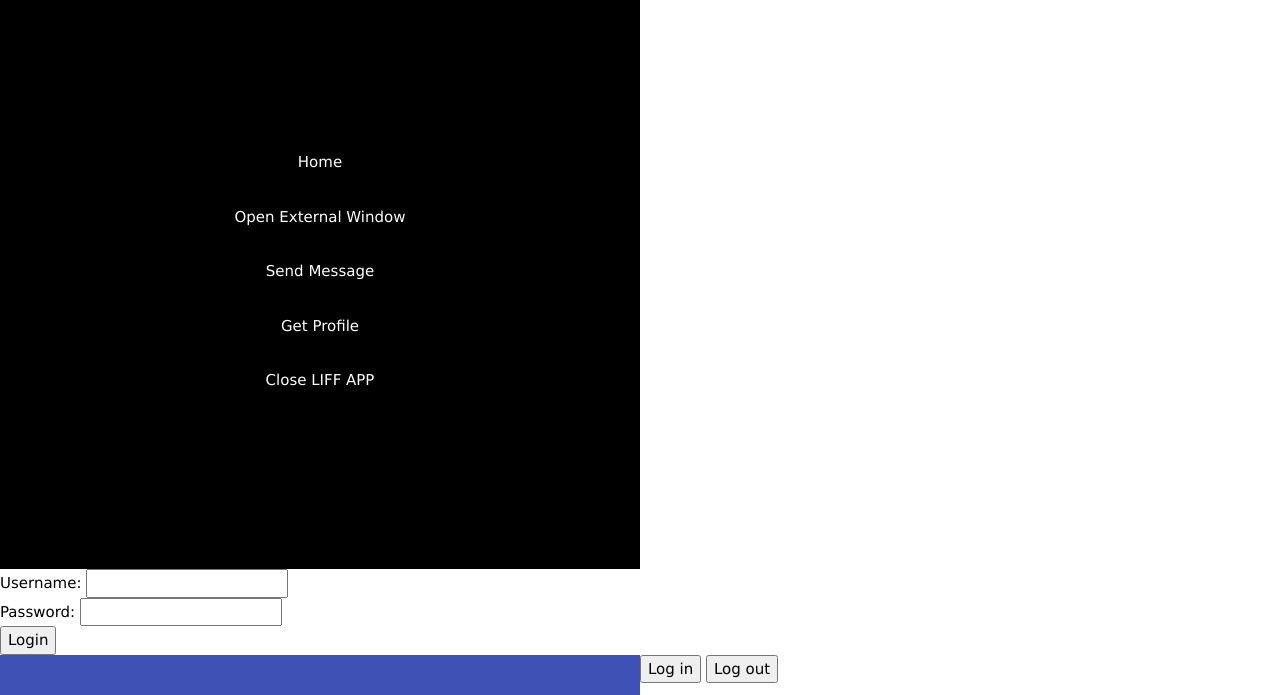
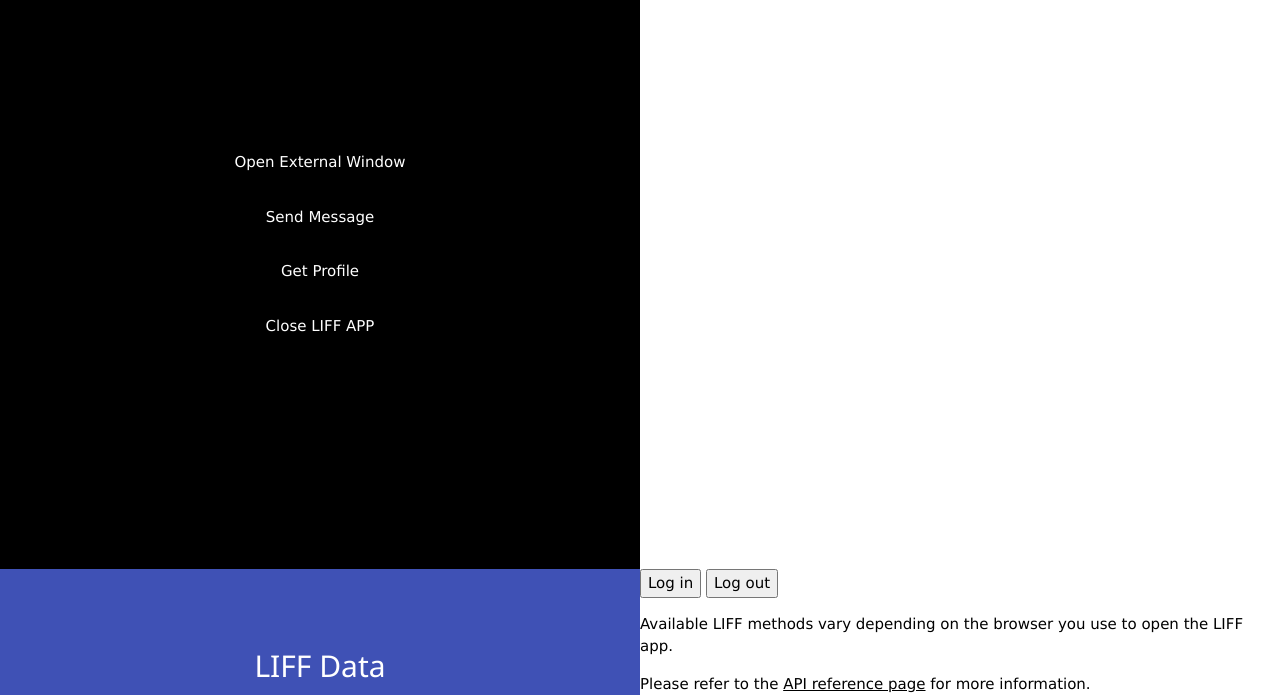
Before and after one commit to MXSHOOT/ujicoba-terakhir-line, a website: page public/index.html in a window 1280 px wide. Shown: the part 131-826 px from the top of the page. Drawn offline with nearby package versions, Linux system fonts and the light colour scheme; no server answers.

Commit message:
Update index.html

```diff
--- a/public/index.html
+++ b/public/index.html
@@ -21,7 +21,6 @@
     </div>
     <!--Action Buttom-->
     <div class="w3-padding-64">
-      <a href="#" class="w3-button w3-black w3-block w3-hover-blue-grey w3-padding-16">Home</a>
       <a id="openWindowButton" class="w3-button w3-black w3-block w3-hover-teal w3-padding-16">Open External Window</a>
       <a id="sendMessageButton" class="w3-button w3-black w3-block w3-hover-brown w3-padding-16">Send Message</a>
       <a id="getProfileButton" href="#contact" class="w3-button w3-black w3-block w3-hover-brown w3-padding-16">Get Profile</a>
@@ -31,13 +30,6 @@
   </div>
 
 </div>
-<form name="loginForm" method="post" action="loginServlet">
-    Username: <input type="text" name="username"/> <br/>
-    Password: <input type="password" name="password"/> <br/>
-    <input type="submit" value="Login" />
-</form>
-
-
   <!-- LIFF DATA -->
 
   <div class="w3-half w3-indigo w3-container" style="min-height:800px">
@@ -93,6 +85,8 @@
       </div>
     </div>
   </div>
+
+
 </div>
 
 
```
